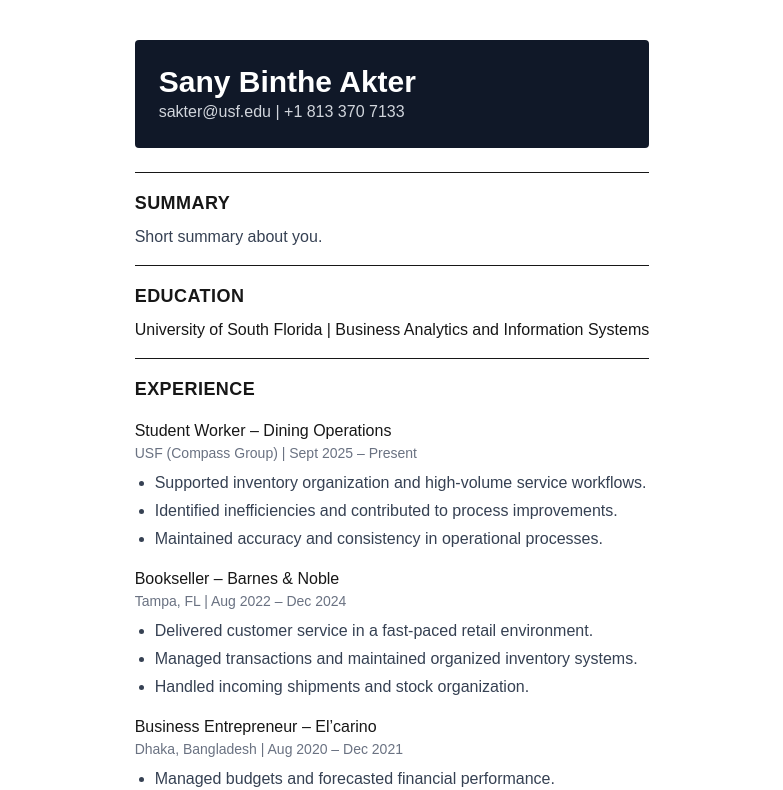
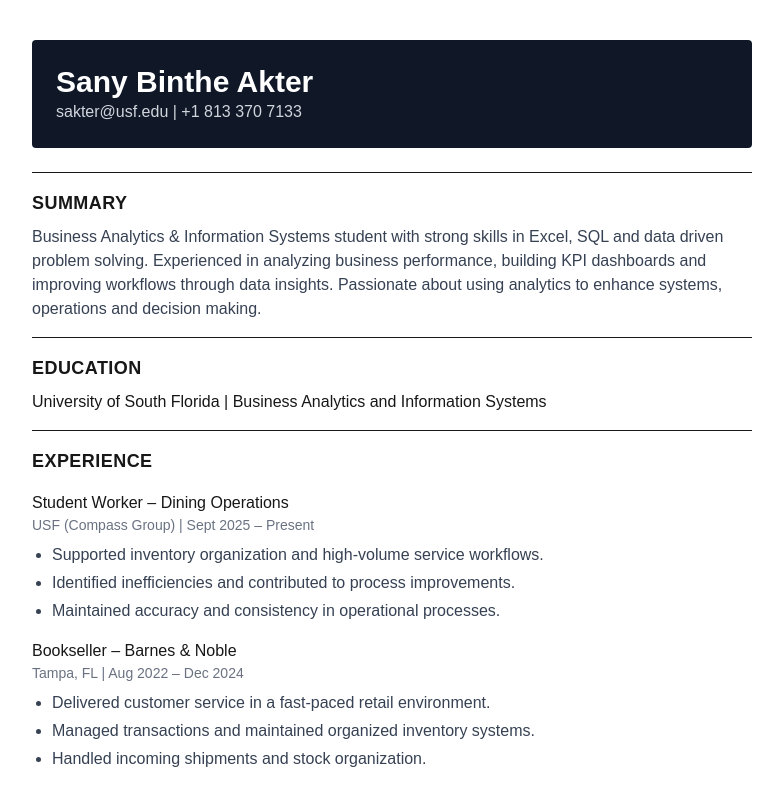
Before and after one commit to sanybintheakter/nextjs-resume, a Next.js app: page / in a window 1280 px wide. Shown: the top 790 px of the page, without its empty margins (248-1031 px from the left). Built offline with nearby package versions, Linux system fonts and the light colour scheme.

Commit message:
Updated summary section

```diff
--- a/app/page.tsx
+++ b/app/page.tsx
@@ -12,7 +12,7 @@ export default function Home() {
       <section className="border-t pt-4 mt-4">
         <h2 className="font-semibold text-lg uppercase tracking-wide">Summary</h2>
         <p className="text-gray-700 mt-2">
-          Short summary about you.
+          Business Analytics & Information Systems student with strong skills in Excel, SQL and data driven problem solving. Experienced in analyzing business performance, building KPI dashboards and improving workflows through data insights. Passionate about using analytics to enhance systems, operations and decision making.
         </p>
       </section>
 
```
